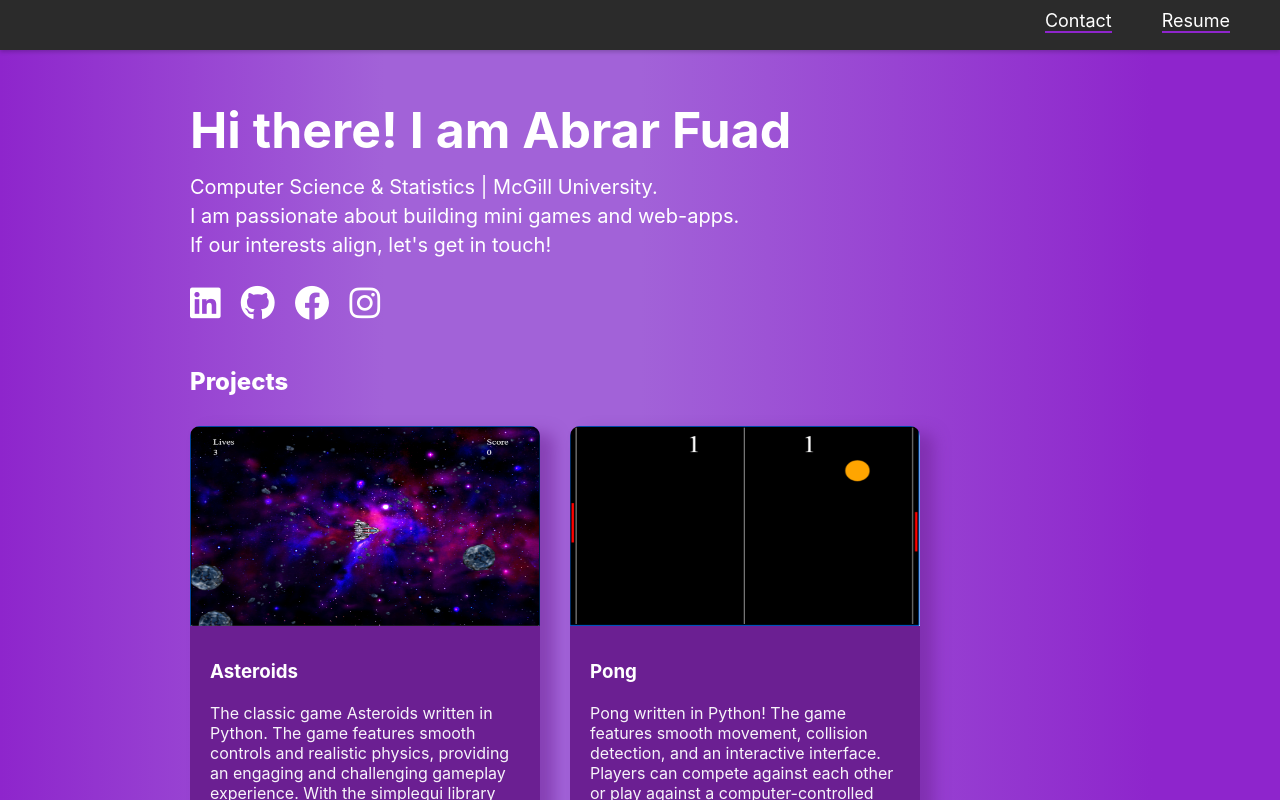
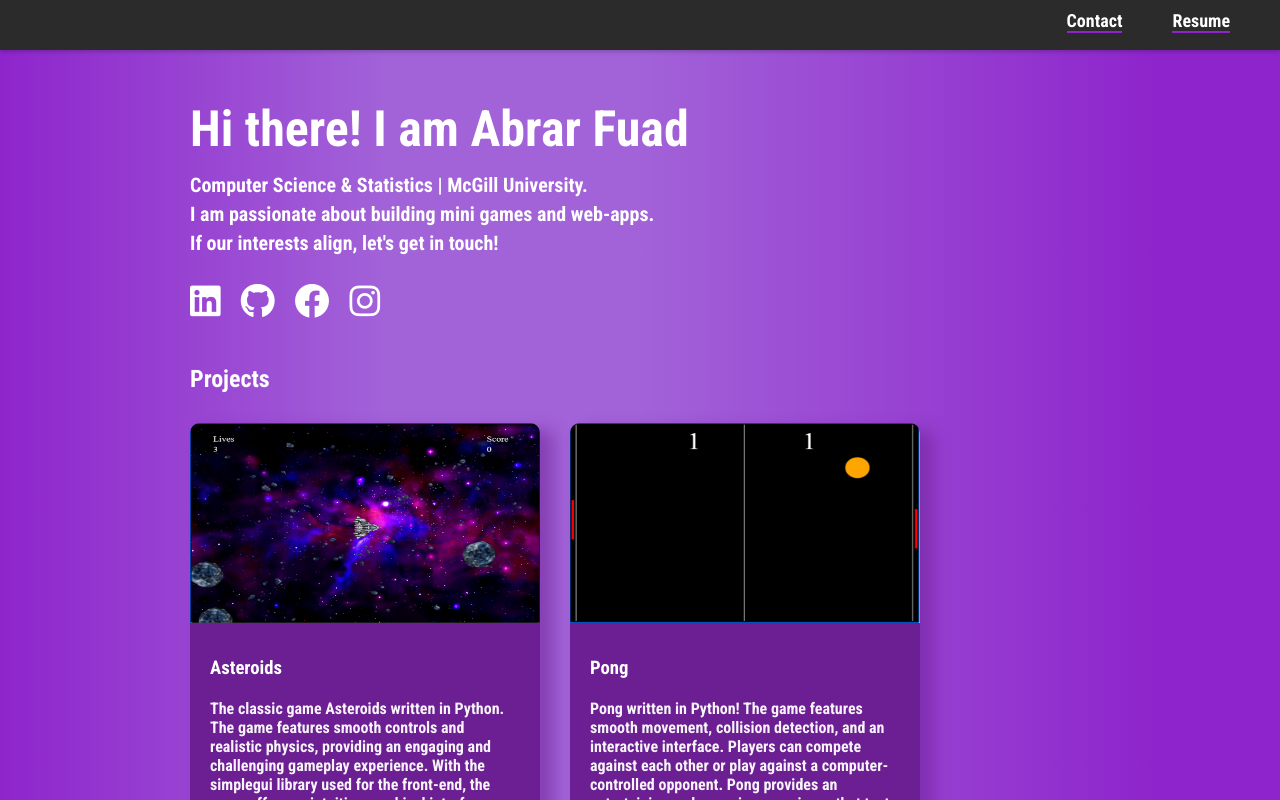
Before and after one commit to abrarfuad27/portfolio, a React (Create React App) app: page / in a window 1280 px wide. Shown: the top 800 px of the page. Built offline with nearby package versions, Linux system fonts and the light colour scheme.

Commit message:
edited font

```diff
--- a/src/styles.css
+++ b/src/styles.css
@@ -5,6 +5,7 @@
 }
 
 body {
+  font-family: "Roboto Condensed", sans-serif;
   margin: 0;
   padding: 0;
   background: linear-gradient(
```
